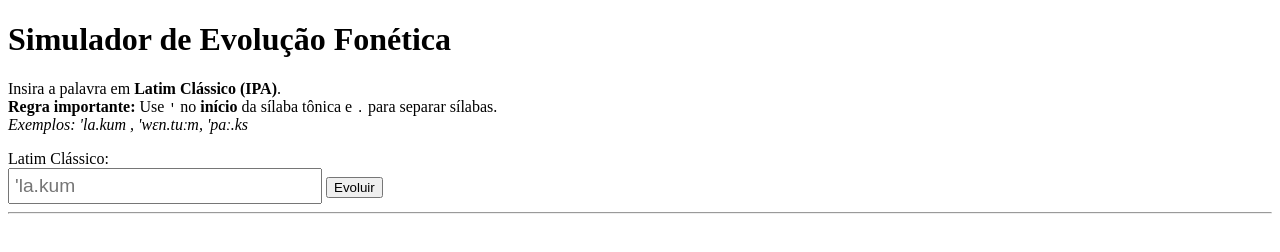
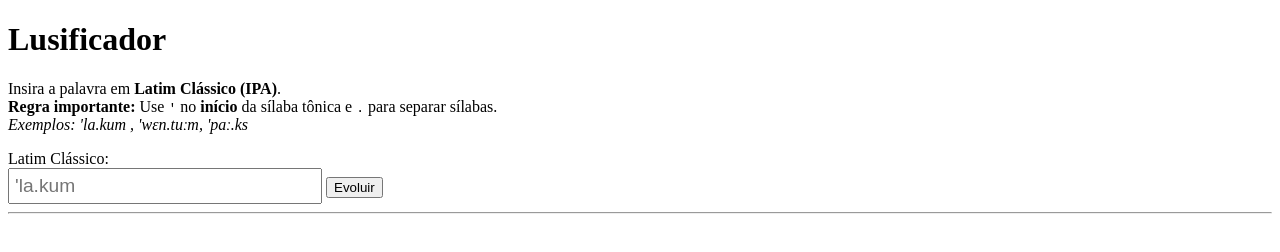
Before and after one commit to Medeyros12/Lusificador, a plain HTML site: page index.html in a window 1280 px wide. Drawn offline with Linux system fonts and the light colour scheme.

Commit message:
Update index.html

```diff
--- a/index.html
+++ b/index.html
@@ -2,11 +2,11 @@
 <html lang="pt-br">
 <head>
     <meta charset="UTF-8">
-    <title>Evolução Fonética: Latim ao Galego-Português</title>
+    <title>Lusificador</title>
 </head>
 <body>
 
-    <h1>Simulador de Evolução Fonética</h1>
+    <h1>Lusificador</h1>
     <p>Insira a palavra em <strong>Latim Clássico (IPA)</strong>.<br>
     <strong>Regra importante:</strong> Use <code>'</code> no <strong>início</strong> da sílaba tônica e <code>.</code> para separar sílabas.<br>
     <em>Exemplos: 'la.kum , 'wɛn.tuːm, 'paː.ks</em></p>
```
